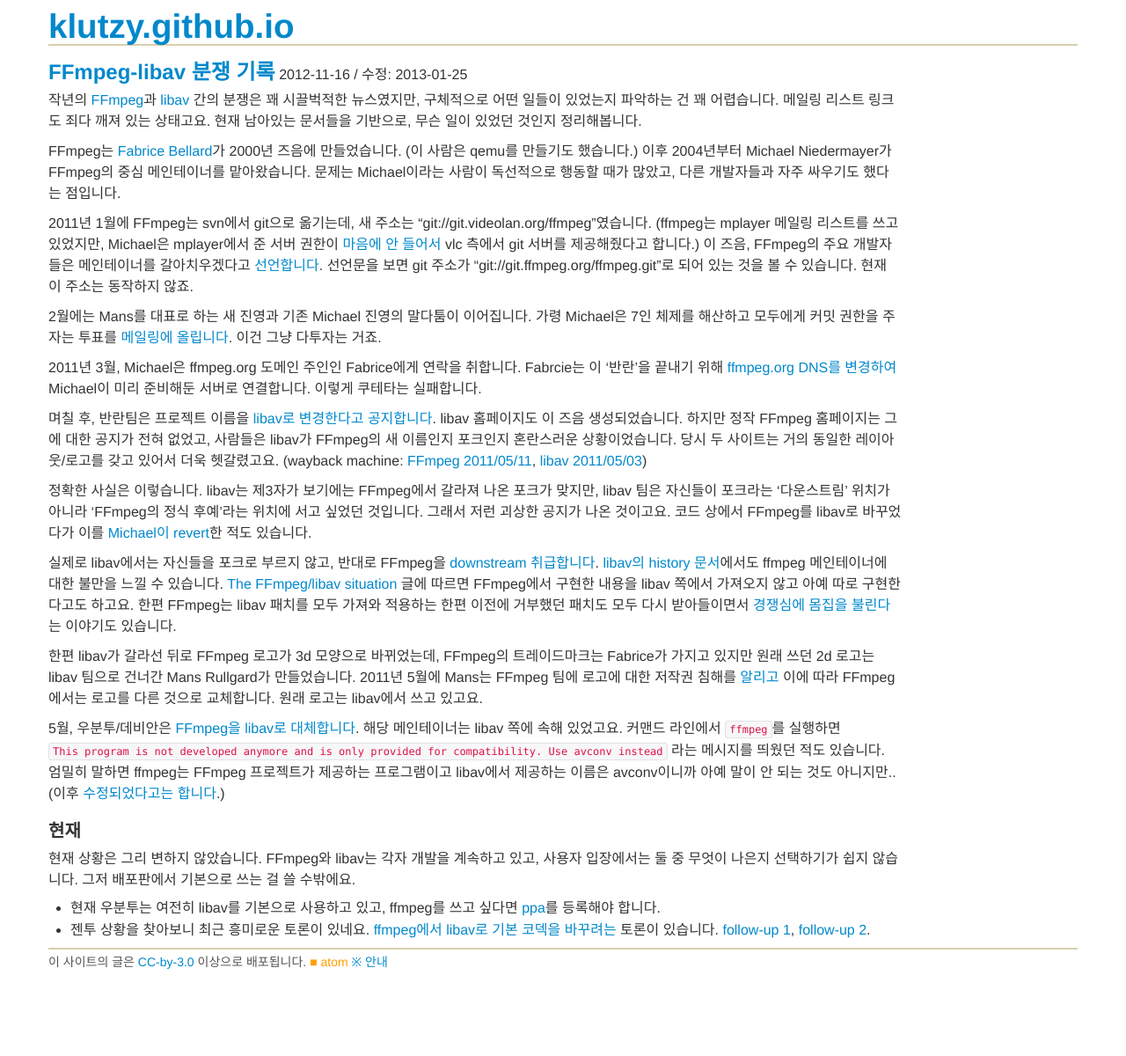
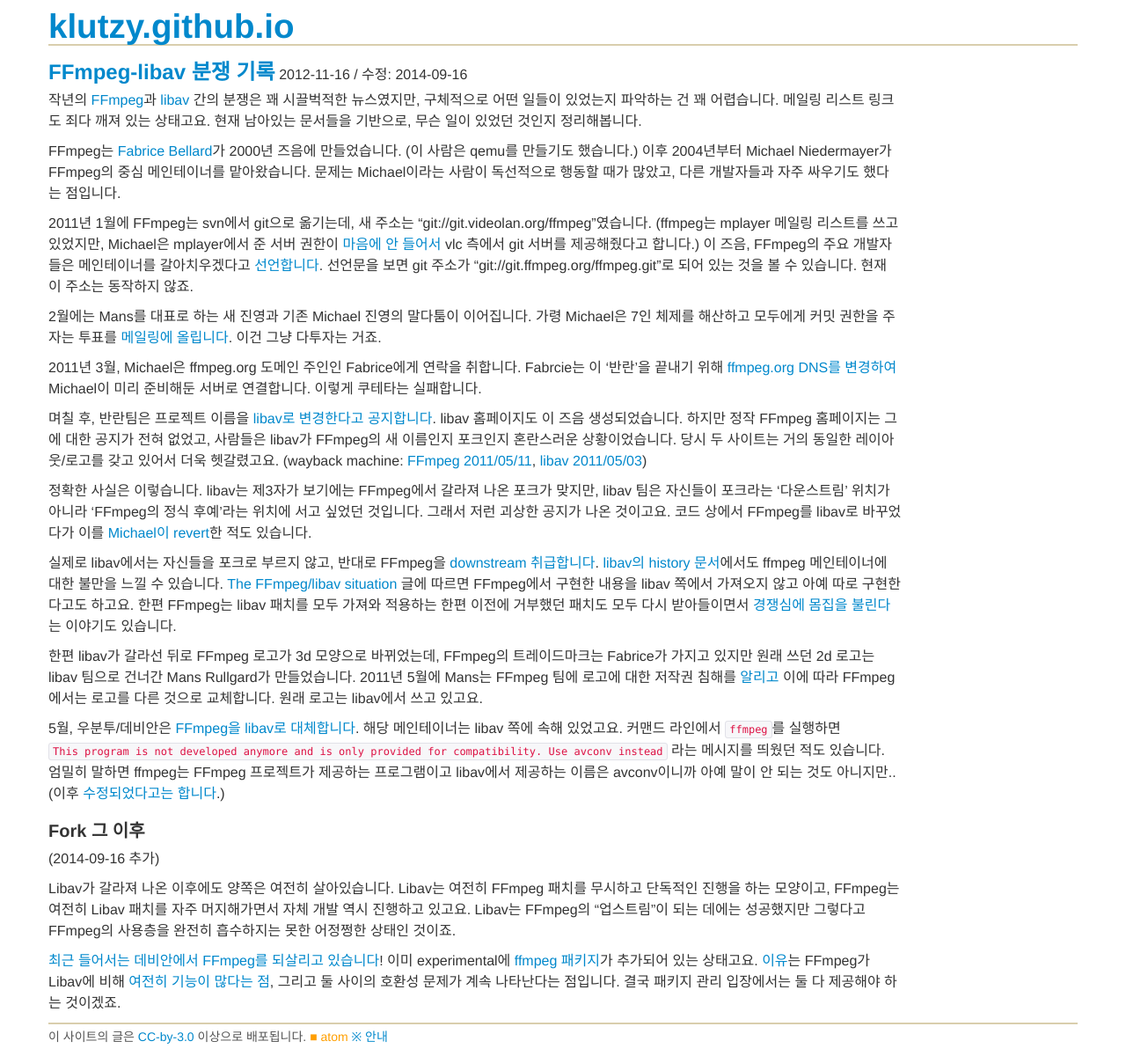
Before and after one commit to klutzy/klutzy.github.io, a Jekyll site: the page built from blog/_posts/2012-11-16-ffmpeg-libav.md, in a window 1280 px wide. Shown: the whole page at 88% size. Built offline with Jekyll 4.4.1, drawn with Linux system fonts in a browser that asks for light colours; nearby versions of some CDN libraries; Markdown is read by kramdown in place of the engine named in the settings; before the commit the page ends 1115 px from its top, so only the background shows below that.

Commit message:
FFmpeg-Libav 현재 상황 업데이트

```diff
--- a/blog/_posts/2012-11-16-ffmpeg-libav.md
+++ b/blog/_posts/2012-11-16-ffmpeg-libav.md
@@ -1,7 +1,7 @@
 ---
 layout: default
 date: 2012-11-16
-mod_date: 2013-01-25
+mod_date: 2014-09-16
 title: FFmpeg-libav 분쟁 기록
 tags: history foss ffmpeg libav
 ---
@@ -78,18 +78,24 @@
 libav에서 제공하는 이름은 avconv이니까 아예 말이 안 되는 것도 아니지만..
 (이후 [수정되었다고는 합니다](https://bugs.launchpad.net/ubuntu/+source/libav/+bug/939863).)
 
-# 현재
+# Fork 그 이후
 
-현재 상황은 그리 변하지 않았습니다.
-FFmpeg와 libav는 각자 개발을 계속하고 있고,
-사용자 입장에서는 둘 중 무엇이 나은지 선택하기가 쉽지 않습니다.
-그저 배포판에서 기본으로 쓰는 걸 쓸 수밖에요.
+(2014-09-16 추가)
 
-* 현재 우분투는 여전히 libav를 기본으로 사용하고 있고,
-ffmpeg를 쓰고 싶다면 [ppa](https://launchpad.net/~jon-severinsson/+archive/ffmpeg)를 등록해야 합니다.
-* 젠투 상황을 찾아보니 최근 흥미로운 토론이 있네요.
-  [ffmpeg에서 libav로 기본 코덱을 바꾸려는](http://blogs.gentoo.org/scarabeus/2013/01/15/libav-going-to-be-default-provider-for-your-codec-experience/) 토론이 있습니다.
-  [follow-up 1](http://aballier.wordpress.com/2013/01/18/ffmpeg-vs-libav-a-distribution-maintainer-point-of-view-almost-two-years-after-the-split/),
-  [follow-up 2](http://blogs.gentoo.org/lu_zero/2013/01/18/the-case-of-defaults-libav-vs-ffmpeg/).
+Libav가 갈라져 나온 이후에도 양쪽은 여전히 살아있습니다.
+Libav는 여전히 FFmpeg 패치를 무시하고 단독적인 진행을 하는 모양이고,
+FFmpeg는 여전히 Libav 패치를 자주 머지해가면서 자체 개발 역시 진행하고 있고요.
+Libav는 FFmpeg의 "업스트림"이 되는 데에는 성공했지만
+그렇다고 FFmpeg의 사용층을 완전히 흡수하지는 못한 어정쩡한 상태인 것이죠.
+
+[최근 들어서는 데비안에서 FFmpeg를 되살리고 있습니다][lwn-reconsidering-ffmpeg-debian]!
+이미 experimental에 [ffmpeg 패키지][debian-packages-experimental-ffmpeg]가 추가되어 있는 상태고요.
+[이유](http://lwn.net/Articles/607594/)는 FFmpeg가 Libav에 비해
+[여전히 기능이 많다는 점][ffmpeg-libav-diff],
+그리고 둘 사이의 호환성 문제가 계속 나타난다는 점입니다.
+결국 패키지 관리 입장에서는 둘 다 제공해야 하는 것이겠죠.
 
 [git-videolan-patch]: http://patches.libav.org/patch/497/
+[lwn-reconsidering-ffmpeg-debian]: http://lwn.net/Articles/607591/
+[debian-packages-experimental-ffmpeg]: https://packages.debian.org/experimental/ffmpeg
+[ffmpeg-libav-diff]: http://lucy.pkh.me/diff/
```
